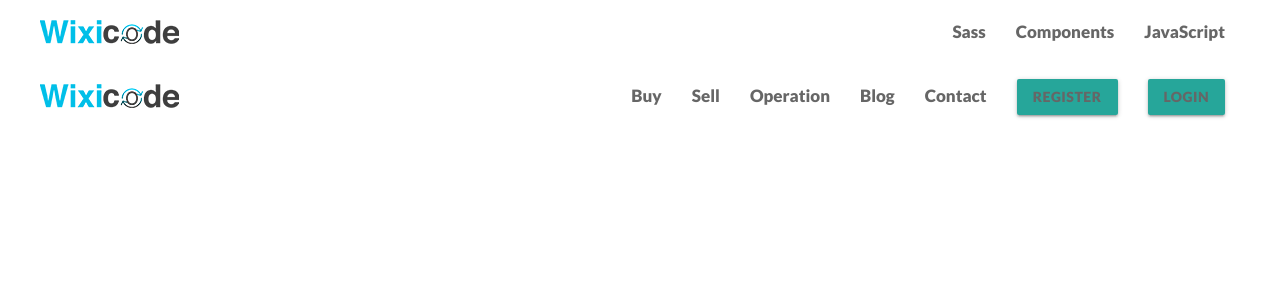
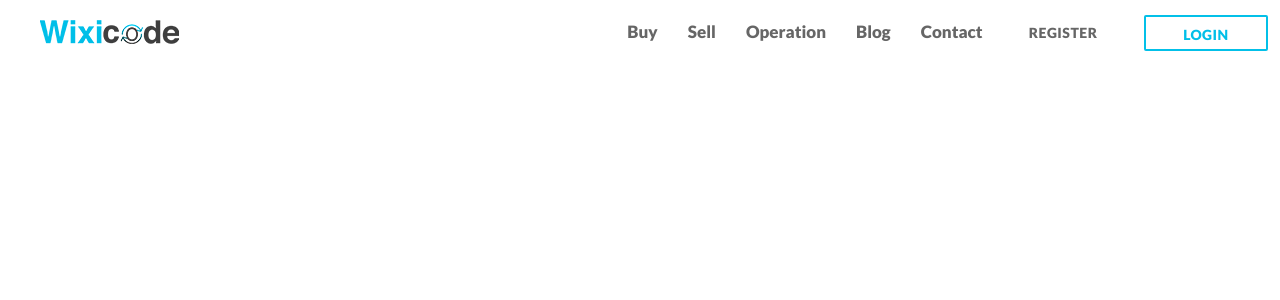
Before and after one commit to DimpalGondaliyaa/oliver, a CodeIgniter app: the page made by application/views/includes/header.php in a window 1280 px wide. Shown: the top 300 px of the page. Run offline with CodeIgniter, Linux system fonts and the light colour scheme; data that the repository does not hold is empty; some libraries are stand-ins or nearby versions.

Commit message:
headchange

```diff
--- a/application/views/includes/header.php
+++ b/application/views/includes/header.php
@@ -52,7 +52,7 @@
     <meta name="viewport" content="width=device-width, initial-scale=1.0"/>
 </head>
 
-    <header>
+   <!--  <header>
          <nav>
             <div class="nav-wrapper">
               <a href="#" class="brand-logo"><img src="<?php echo base_url(); ?>html/images/logo.png" class="responsive-img
@@ -64,16 +64,16 @@
               </ul>
             </div>
           </nav>
-    </header>
+    </header> -->
 <body>
 
     <div class="navdiv">
      <nav>
         <div class="nav-wrapper homenavwapp">
-          <a href="#" class="brand-logo"><img src="<?php echo base_url(); ?>html/images/logo.png"></a>
+          <a href="<?php echo base_url(); ?>home" class="brand-logo"><img src="<?php echo base_url(); ?>html/images/logo.png"></a>
           <ul id="nav-mobile" class="right hide-on-med-and-down headul">
-            <li><a href="sass.html">buy</a></li>
-            <li><a href="badges.html">sell</a></li>
+            <li><a href="#">buy</a></li>
+            <li><a href="#" class="borderleft">sell</a></li>
             <li><a href="collapsible.html">Operation </a></li>
              <li><a href="collapsible.html">blog </a></li>
               <li><a href="<?php echo base_url(); ?>Contact">Contact</a></li>
--- a/html/css/style.css
+++ b/html/css/style.css
@@ -70,3 +70,15 @@ ul#nav-mobile {
 ul#nav-mobile li a {
     color:  #666666;
 }
+a.waves-effect.waves-light.btn.userreegbtn {
+    background:  none;
+    box-shadow:  none;
+}
+
+a.waves-effect.waves-light.btn.userlogbtn {
+    background: none;
+    border: 2px solid #03c0e8;
+    box-shadow:  none;
+    width:  112%;
+    color: #00bfe8 !important;
+}
```
